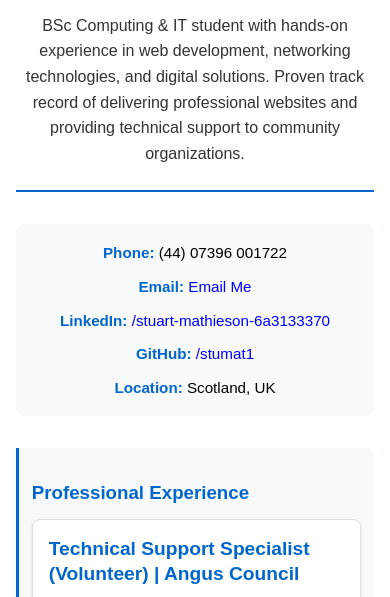
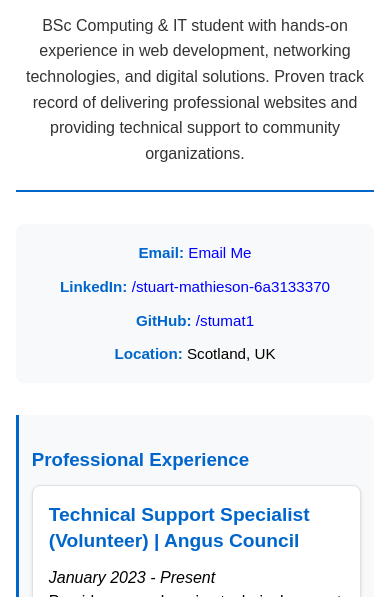
Before and after one commit to stumat1/stumat1.github.io, a plain HTML site: page smcv.html in a window 390 px wide. Shown: the part 194-791 px from the top of the page. Drawn offline with Linux system fonts and the light colour scheme.

Commit message:
comment out mobile number

```diff
--- a/smcv.html
+++ b/smcv.html
@@ -33,9 +33,9 @@
 
       <!-- Contact Information -->
       <div class="contact-info">
-        <div class="contact-item">
-          <strong>Phone:</strong> (44) 07396 001722
-        </div>
+        <!-- <div class="contact-item">
+          <strong>Phone:</strong> (44) 07396...
+        </div> -->
         <div class="contact-item">
           <strong>Email:</strong>
           <a href="mailto:aol78ngxe@mozmail.com">Email Me</a>
```
